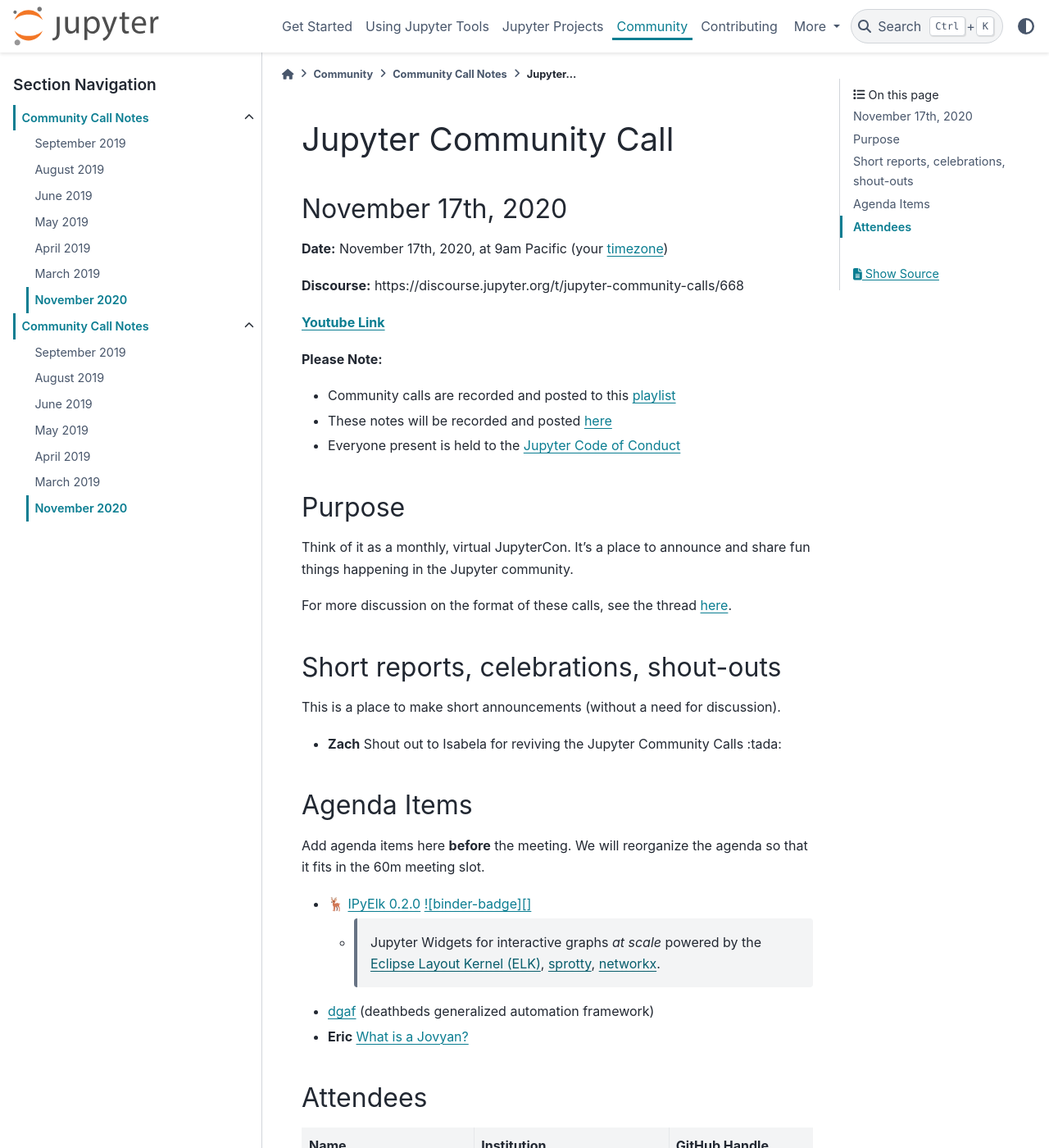
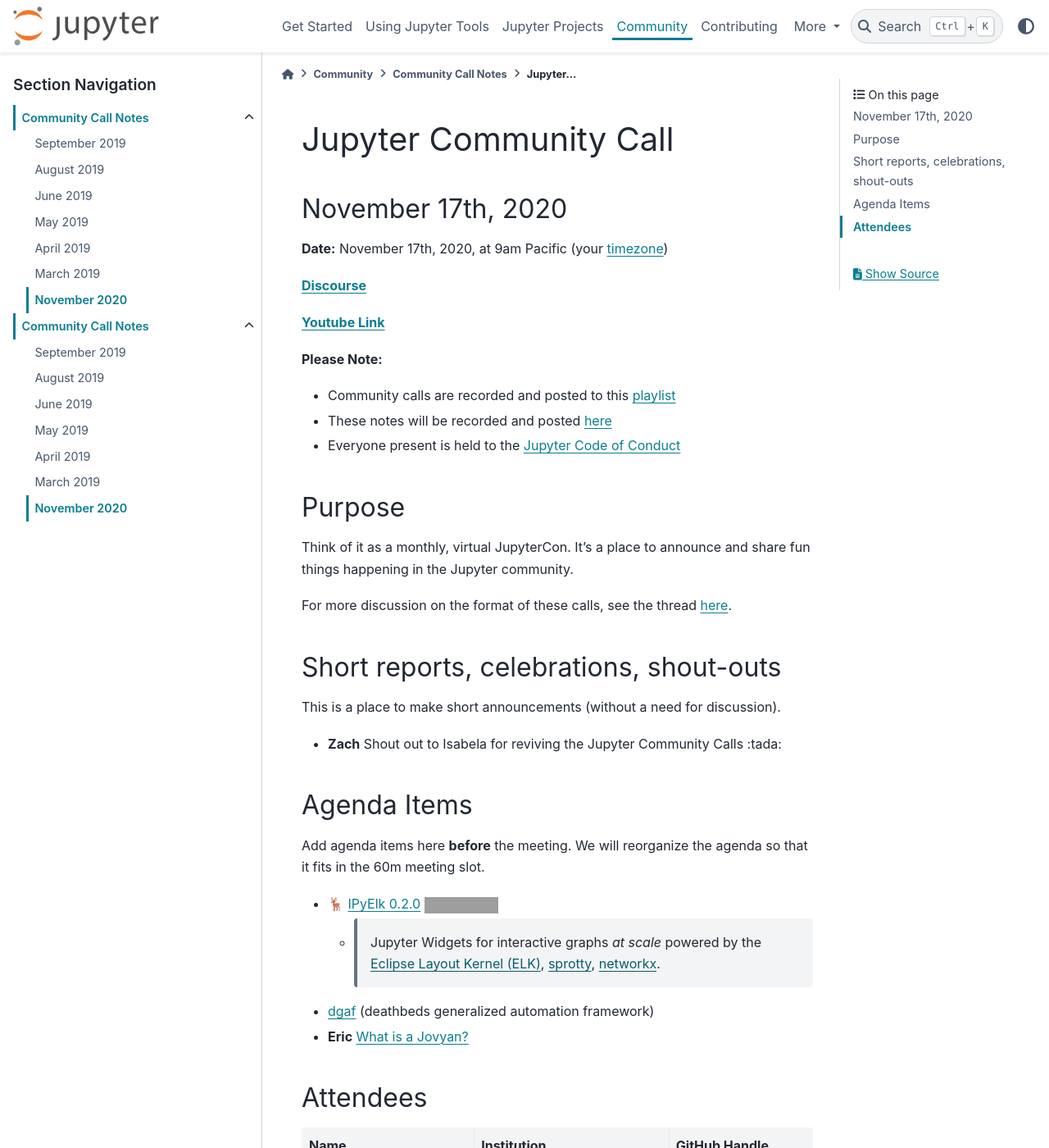
Before and after one commit to jupyter/jupyter, a Sphinx documentation site: the page built from docs/source/community/community-call-notes/2020-november.md, in a window 1280 px wide and 1400 px high. Shown: the whole window at 82% size. Built offline with Sphinx 7.4.7 and the PyData theme 0.15.4, drawn with Linux system fonts in a browser that asks for light colours; pages that are not in the unit, such as notebooks, are missing from menus; grey boxes are pictures that could not be loaded.

Commit message:
Fix links

```diff
--- a/docs/source/community/community-call-notes/2020-november.md
+++ b/docs/source/community/community-call-notes/2020-november.md
@@ -3,7 +3,7 @@
 
 **Date:** November 17th, 2020, at 9am Pacific (your [timezone](https://arewemeetingyet.com/Los%20Angeles/2020-11-17/09:00/Jupyter%20Community%20Call))
 
-**Discourse:** https://discourse.jupyter.org/t/jupyter-community-calls/668
+**[Discourse](https://discourse.jupyter.org/t/jupyter-community-calls/668)**
 
 **[Youtube Link](https://youtu.be/bko-v1ZZoig)**
 
@@ -28,7 +28,7 @@
 
 Add agenda items here **before** the meeting. We will reorganize the agenda so that it fits in the 60m meeting slot.
 
-* 🦌 [IPyElk 0.2.0](https://github.com/jupyrdf/ipyelk) [![binder-badge][]](https://mybinder.org/v2/gh/jupyrdf/ipyelk/42db3e3?urlpath=lab%2Ftree%2Fexamples%2F_index.ipynb)
+* 🦌 [IPyElk 0.2.0](https://github.com/jupyrdf/ipyelk) [![binder-badge](https://mybinder.org/badge_logo.svg)](https://mybinder.org/v2/gh/jupyrdf/ipyelk/42db3e3?urlpath=lab%2Ftree%2Fexamples%2F_index.ipynb)
   * > Jupyter Widgets for interactive graphs _at scale_ powered by the [Eclipse Layout Kernel (ELK)](https://github.com/kieler/elkjs), [sprotty](https://github.com/eclipse/sprotty), [networkx](https://networkx.github.io).
 
 * [dgaf](https://github.com/deathbeds/dgaf) (deathbeds generalized automation framework)
```
